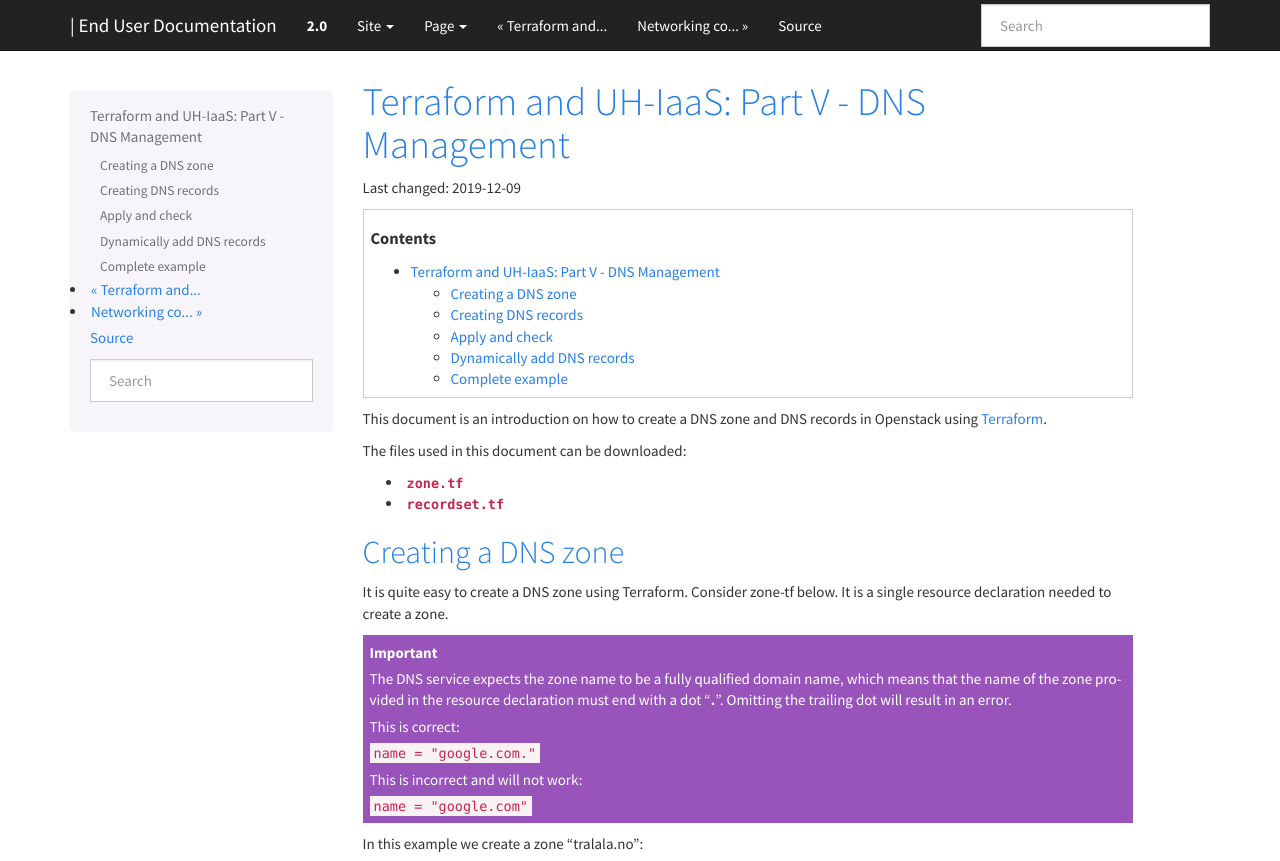
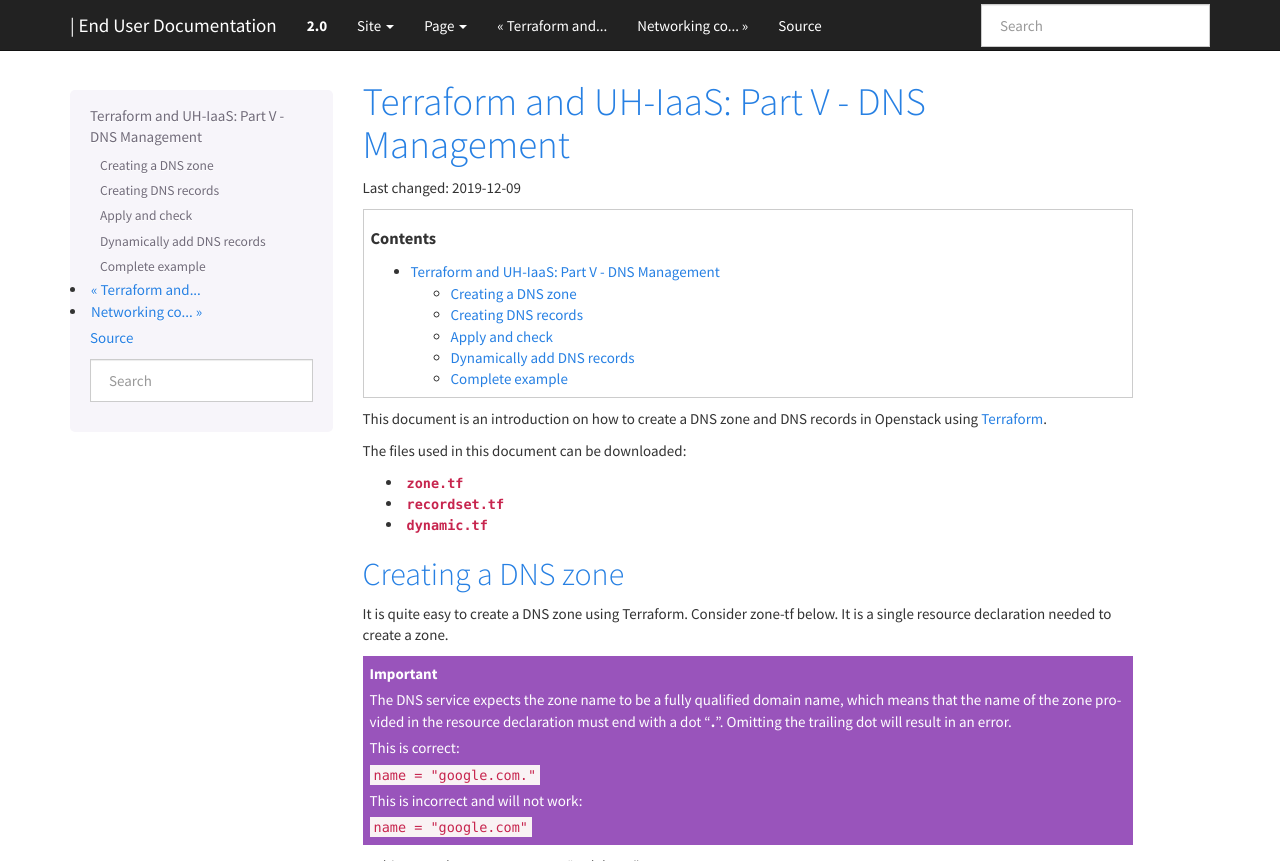
Before and after one commit to norcams/docs-enduser, a Sphinx documentation site: the page built from docs/terraform-part5.rst, in a window 1280 px wide and 900 px high, cut to the strip 0-861 px from the top of the window. Built offline with Sphinx 7.4.7, drawn with Linux system fonts in a browser that asks for light colours.

Commit message:
terraform dns

```diff
--- a/docs/terraform-part5.rst
+++ b/docs/terraform-part5.rst
@@ -16,6 +16,7 @@ The files used in this document can be downloaded:
 
 * :download:`zone.tf <downloads/tf-example5/zone.tf>`
 * :download:`recordset.tf <downloads/tf-example5/recordset.tf>`
+* :download:`dynamic.tf <downloads/tf-example5/dynamic.tf>`
 
 
 Creating a DNS zone
```
